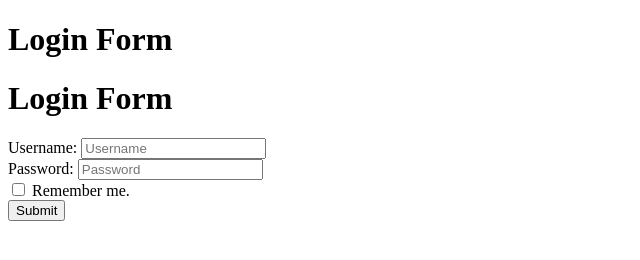
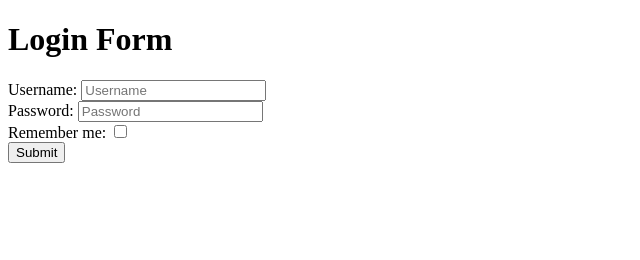
Before and after one commit to acciojob/remember-me-login-form-Debalina99, a website: page main.html in a window 1280 px wide. Shown: the whole page, without its empty margins (0-640 px from the left). Drawn offline with Linux system fonts and the light colour scheme.

Commit message:
created a submission

```diff
--- a/main.html
+++ b/main.html
@@ -8,8 +8,6 @@
 
 <body>
 	<!-- the entire body must be written by student -->
-	<h1 id="verification_heading">Login Form</h1>
-
   <form id="login-form">
   <h1>Login Form</h1>
 
@@ -19,10 +17,8 @@
   <label for="password">Password:</label>
   <input type="password" id="password" placeholder="Password" /><br />
 
-  <label for="checkbox">
-    <input type="checkbox" id="checkbox" />
-    Remember me.
-  </label><br />
+  <label for="checkbox">Remember me:</label>
+<input type="checkbox" id="checkbox" /><br />
 
   <input type="submit" id="submit" value="Submit" /><br />
 
```
